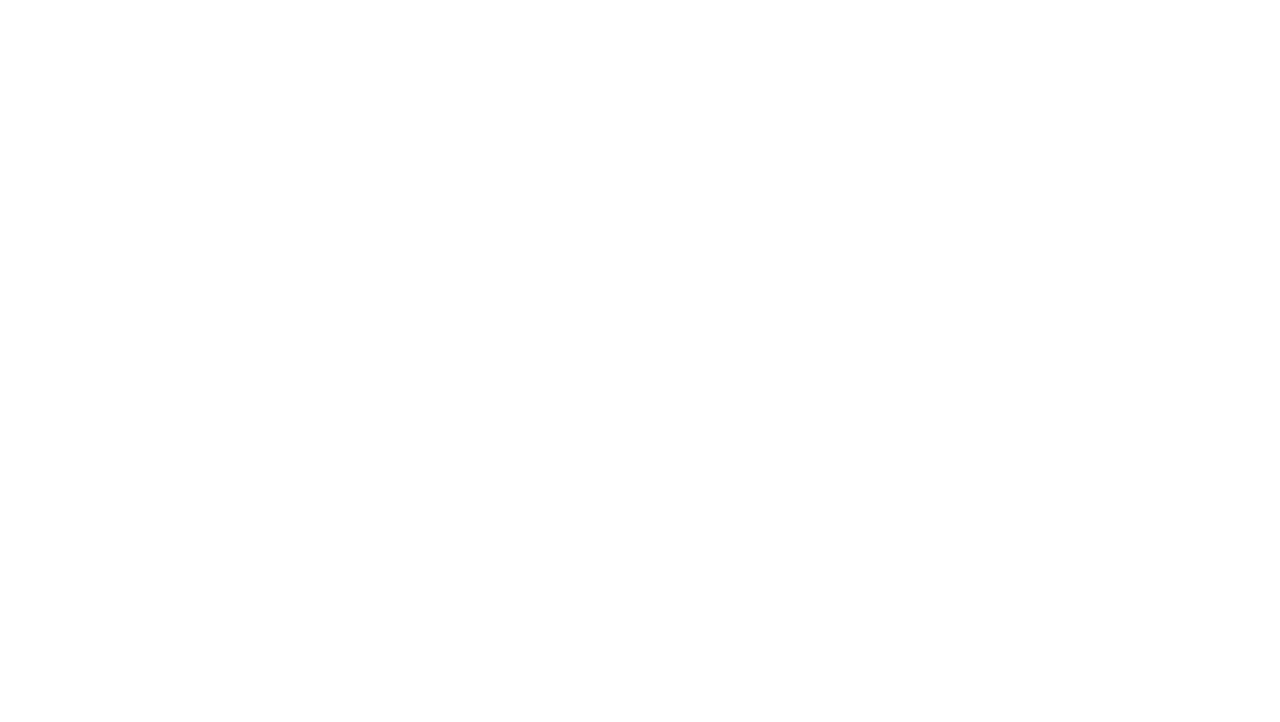
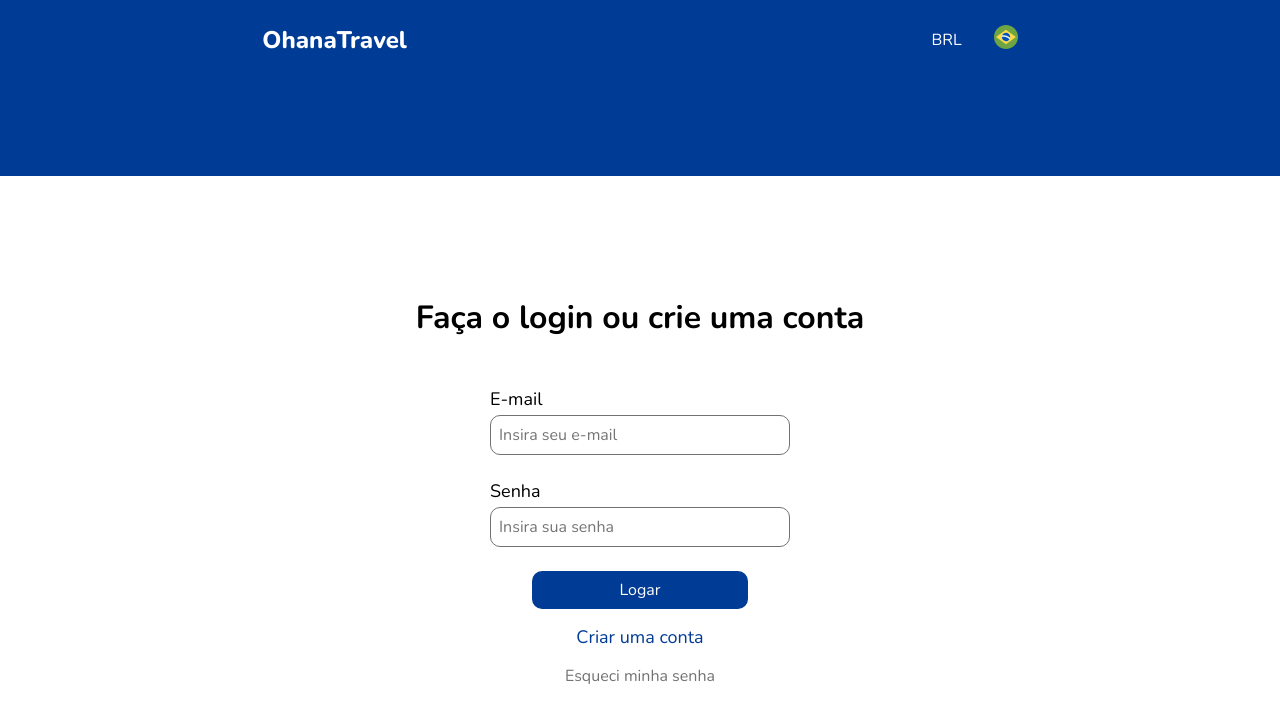
Before and after one commit to CaioColli/OhanaTravel, a React (Vite) app: page /login in a window 1280 px wide. Before the commit this address had no page. Shown: the top 722 px of the page. Built offline with nearby package versions, Linux system fonts and the light colour scheme.

Commit message:
Update rota login

```diff
--- a/src/Componets/Header/DiscountMessage/index.jsx
+++ b/src/Componets/Header/DiscountMessage/index.jsx
@@ -1,6 +1,7 @@
 import styled from 'styled-components'
 import image from '/Images/DiscountIcon.svg'
 import { Button } from '@/Componets/Button'
+import { Link } from 'react-router-dom'
 
 const Container = styled.div`
     display: flex;
@@ -39,6 +40,9 @@ const Image = styled.img`
     }
 `
 
+const StyledLink = styled(Link)`
+    all: unset;
+`
 
 export const DiscountMessage = () => {
     return (
@@ -47,12 +51,16 @@ export const DiscountMessage = () => {
                 <Title>
                     Faça login e economize
                 </Title>
+
                 <Paragraph>
                     Economize 10% ou mais em acomodações participantes com o ícone de etiqueta.
                 </Paragraph>
-                <Button>
-                    Faça o login
-                </Button>
+
+                <StyledLink to='login'>
+                    <Button>
+                        Faça o login
+                    </Button>
+                </StyledLink>
             </Content>
 
             <Image src={image} />
--- a/src/Componets/Header/Modal/index.jsx
+++ b/src/Componets/Header/Modal/index.jsx
@@ -23,7 +23,7 @@ const CloseIcon = styled(IoIosClose)`
     font-size: 56px;
     margin: 24px;
 
-    @media (max-width: 425px) {
+    @media (max-width: 450px) {
         margin: 0;
     }
 `
--- a/src/Componets/Header/index.jsx
+++ b/src/Componets/Header/index.jsx
@@ -1,7 +1,7 @@
 import styled from 'styled-components'
 import { Button } from '../Button'
 import { Services } from './ServicesList'
-import { useNavigate } from 'react-router-dom'
+import { Link, useLocation, useNavigate } from 'react-router-dom'
 import { Localization } from './LocalizationList'
 import { DiscountMessage } from './DiscountMessage'
 import { BurguerMenu } from './BurguerMenu'
@@ -15,7 +15,12 @@ const Container = styled.header`
     flex-direction: column;
     gap: 16px;
     padding-bottom: 120px;
+
+    @media (max-width: 450px) {
+        padding-bottom: 48px;
+    }
 `
+
 const Content = styled.div`
     align-items: center;
     display: flex;
@@ -37,9 +42,18 @@ const ContentOptions = styled.div`
     gap: 24px;
 `
 
+const StyledLink = styled(Link)`
+    all: unset;
+`
+
 export const Header = () => {
     const navigate = useNavigate()
+    const location = useLocation()
     const { isOpen, onOpen, onClose } = useDisclosure()
+
+    const hiddenPaths = ['/login']
+
+    const isHiddenRoute = hiddenPaths.includes(location.pathname)
 
     return (
         <>
@@ -52,20 +66,29 @@ export const Header = () => {
                     <ContentOptions>
                         <Localization />
 
-                        <Button>
-                            Login
-                        </Button>
+                        {!isHiddenRoute && (
+                            <>
+                                <StyledLink to='login'>
+                                    <Button>
+                                        Login
+                                    </Button>
+                                </StyledLink>
+                            </>
+                        )}
 
-                        <BurguerMenu onClick={onOpen}/>
+                        <BurguerMenu onClick={onOpen} />
                     </ContentOptions>
                 </Content>
 
-                <Services />
-
-                <DiscountMessage />
+                {!isHiddenRoute && (
+                    <>
+                        <Services />
+                        <DiscountMessage />
+                    </>
+                )}
             </Container>
 
-            <HeaderModal isOpen={isOpen} onClose={onClose}/>
+            <HeaderModal isOpen={isOpen} onClose={onClose} />
         </>
     )
 }
--- /dev/null
+++ b/src/Pages/AuthWrapper/Button/index.jsx
@@ -0,0 +1,24 @@
+import styled from 'styled-components'
+
+const Button = styled.button`
+    all: unset;
+    background-color: var(--BlueBg);
+    border-radius: 10px;
+    color: var(--White);
+    cursor: pointer;
+    min-width: 200px;
+    padding: 8px;
+    text-align: center;
+
+    &:hover {
+        transform: scale(1.05);
+    }
+`
+
+export const SubmitButton = ({ onClick, text }) => {
+    return (
+        <Button onClick={onClick}>
+            {text}
+        </Button>
+    )
+}
--- /dev/null
+++ b/src/Pages/AuthWrapper/Input/index.jsx
@@ -0,0 +1,35 @@
+import styled from 'styled-components'
+
+const Content = styled.div`
+    display: flex;
+    flex-direction: column;
+    gap: 4px;
+`
+
+const Label = styled.label`
+    font-size: 18px;
+`
+
+const StyledInput = styled.input`
+    border-radius: 10px;
+    font-size: 16px;
+    height: 40px;
+    min-width: 400px;
+    padding: 8px;
+    border: 1px solid var(--Gray);
+
+    @media (max-width: 4500px) {
+        min-width: 300px;
+    }
+`
+
+export const Input = ({ label, placeholder, type }) => {
+    return (
+        <Content>
+            <Label>
+                {label}
+            </Label>
+            <StyledInput placeholder={placeholder} type={type}/>
+        </Content>
+    )
+}
--- /dev/null
+++ b/src/Pages/AuthWrapper/Login/index.jsx
@@ -0,0 +1,79 @@
+import styled from 'styled-components'
+import { Input } from '../Input'
+import { SubmitButton } from '../Button'
+
+const Container = styled.section`
+    display: flex;
+    justify-content: center;
+`
+
+const Content = styled.div`
+    align-items: center;
+    display: flex;
+    flex-direction: column;
+    margin: 120px 0;
+
+    @media (max-width: 450px) {
+        margin: 48px 0;
+    }
+`
+
+const Title = styled.h2`
+    color: var(--Black);
+    font-weight: bold;
+    font-size: clamp(20px, 4vw , 32px);
+`
+
+const Form = styled.form`
+    display: flex;
+    flex-direction: column;
+    align-items: center;
+    gap: 24px;
+    padding: 48px 0 16px 0;
+`
+
+const AlternativeOptions = styled.div`
+    align-items: center;
+    display: flex;
+    flex-direction: column;
+    gap: 16px;
+    width: 100%;
+    padding-bottom: 8px;
+`
+
+const Button = styled.button.withConfig({
+    shouldForwardProp: (prop) => !['small', 'blue'].includes(prop)
+})`
+    all: unset;
+    cursor: pointer;
+    font-size: ${props => props.small ? '16px' : '18px'};
+    color: ${props => props.blue ? 'var(--BlueBg)' : 'var(--Gray)'};
+`
+
+export const Login = () => {
+    return (
+        <Container>
+            <Content>
+                <Title>
+                    Faça o login ou crie uma conta
+                </Title>
+
+                <Form>
+                    <Input label='E-mail' placeholder='Insira seu e-mail' type='email' />
+                    <Input label='Senha' placeholder='Insira sua senha' type='password' />
+                    <SubmitButton text='Logar' />
+                </Form>
+
+                <AlternativeOptions>
+                    <Button blue>
+                        Criar uma conta
+                    </Button>
+
+                    <Button small>
+                        Esqueci minha senha
+                    </Button>
+                </AlternativeOptions>
+            </Content>
+        </Container>
+    )
+}
--- a/src/Routes/index.jsx
+++ b/src/Routes/index.jsx
@@ -1,4 +1,5 @@
 import { Accommodations } from '@/Pages/Accommodations'
+import { Login } from '@/Pages/AuthWrapper/Login'
 import { HomePage } from '@/Pages/HomePage'
 import { PagePattern } from '@/Pages/PagePattern'
 import { Rent } from '@/Pages/Rent'
@@ -14,6 +15,7 @@ export const AllRoutes = () => {
                     <Route path='hospedagens' element={<Accommodations />}/>
                     <Route path='turismo' element={<Tourism />}/>
                     <Route path='aluguel' element={<Rent />}/>
+                    <Route path='login' element={<Login />}/>
                 </Route>
             </Routes>
         </BrowserRouter>
```
